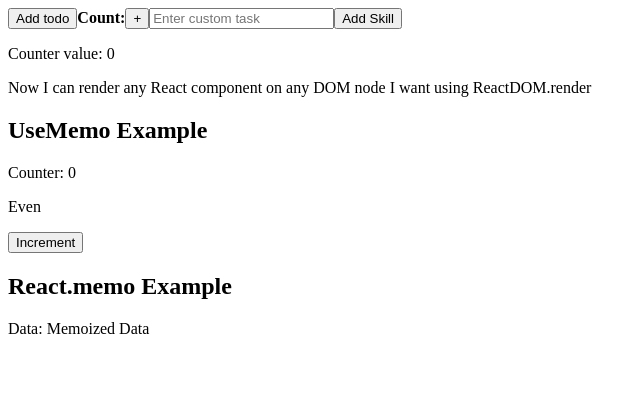
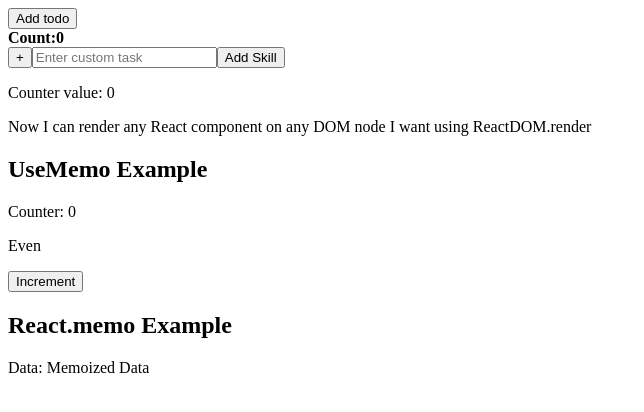
Before and after one commit to acciojob/react-memo-Suchithra2505, a React app: page / in a window 1280 px wide. Shown: the top 412 px of the page, without its empty margins (0-644 px from the left). Built offline with nearby package versions, Linux system fonts and the light colour scheme.

Commit message:
final commit

```diff
--- a/src/components/App.js
+++ b/src/components/App.js
@@ -40,10 +40,12 @@ const App = () => {
   return (
     <div id="main">
       <button id="add-todo-btn" onClick={handleAddTodo}>Add todo</button>
-      <b>Count:</b>
+      <div id="item-jumbotron">
+      <b>Count:{counter}</b>
+      </div>
       <button id="increment-btn" onClick={handleIncrement}>+</button>
       <input
-        id="item-jumbotron"
+        id="skill-input"
         type="text"
         value={customTask}
         onChange={handleCustomTaskChange}
```
